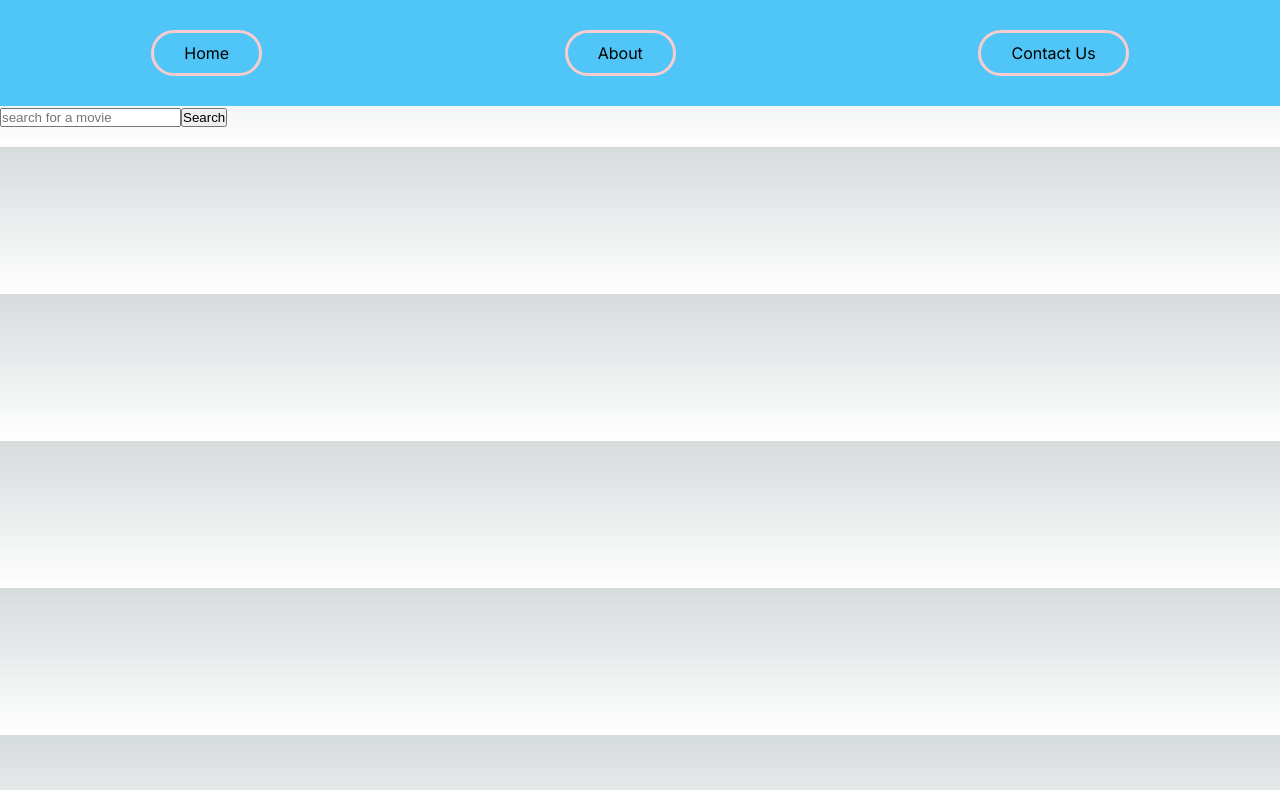
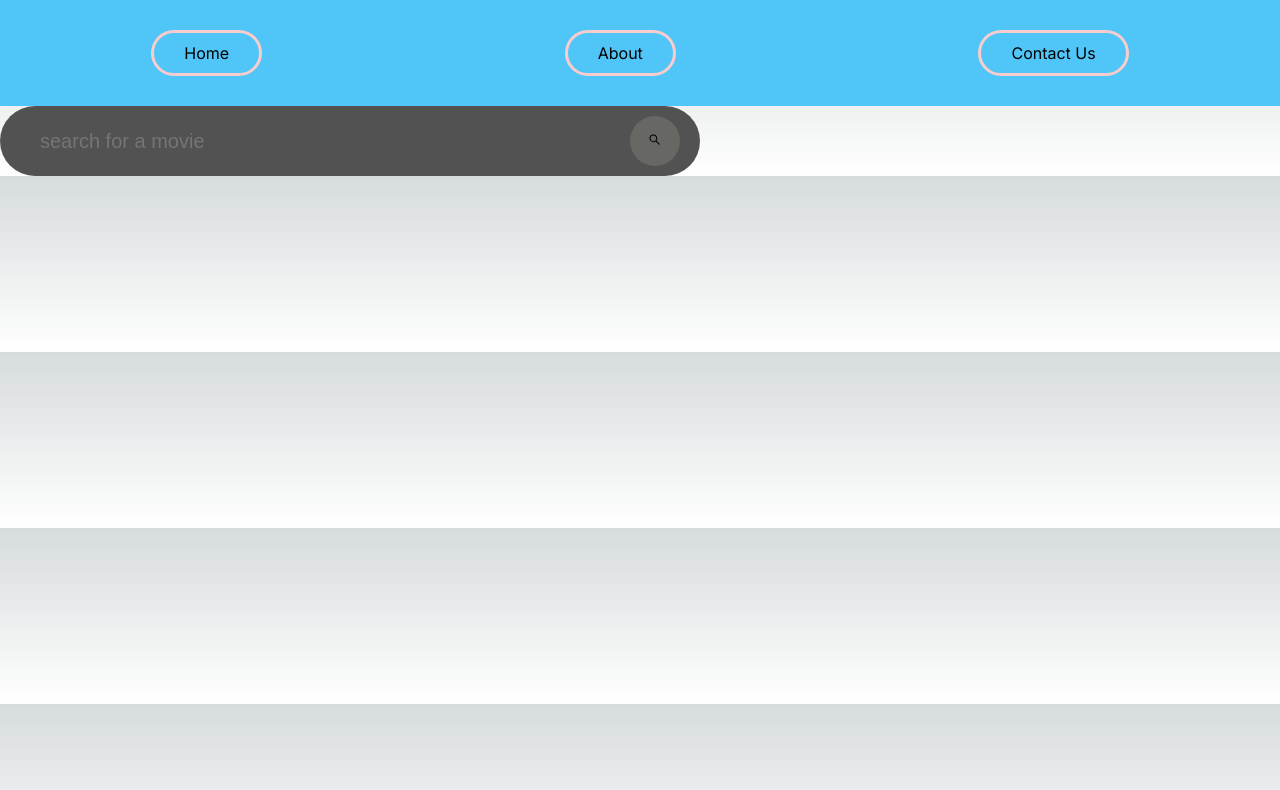
Before and after one commit to Simon210805/movie-website, a Next.js app in the folder movie-website/: page /search in a window 1280 px wide. Shown: the top 790 px of the page. Built offline with nearby package versions, Linux system fonts and the light colour scheme.

Commit message:
all files

```diff
--- a/movie-website/app/components/nav-bar.js
+++ b/movie-website/app/components/nav-bar.js
@@ -3,15 +3,17 @@ import style from "../style.module.css"
 export default function NavBar() {
     return (<div>
         <div className={style.nav}>
-<div>
-<Link href='/'>Home</Link>
-</div>
-<div>
-<Link href='/about'>About</Link>
-</div>
-<div>
-  <Link href='/contact'>Contact Us</Link>
-</div>
+<Link href='/'>
+        <div>Home</div>
+</Link>
+
+<Link href='/about'>
+        <div>About</div>
+        </Link>
+  <Link href='/contact'>
+        <div>Contact Us</div>
+        </Link>
+
 </div>
         </div>);
 }
--- a/movie-website/app/data/movies.json
+++ b/movie-website/app/data/movies.json
@@ -18,5 +18,9 @@
 {"Title":"Run On","Year":"2020–2021","Rated":"TV-MA","Released":"16 Dec 2020","Runtime":"47S min","Genre":"Drama, Romance","Director":"N/A","Writer":"N/A","Actors":"Si-wan Yim, Shin Se-Kyung, Sooyoung Choi","Plot":"Veering off course from his preset path, a track star follows his own pace and heart for the first time after a film translator steps into his life","Language":"Korean","Country":"South Korea","Awards":"N/A","Poster":"https://m.media-amazon.com/images/M/MV5BY2MwNGRhODMtYzcyZC00ODJmLWFhOTYtYWI1YjM4OTczNGRhXkEyXkFqcGdeQXVyNDY5MjMyNTg@._V1_SX300.jpg","Ratings":[{"Source":"Internet Movie Database","Value":"7.4/10"}],"Metascore":"N/A","imdbRating":"7.4","imdbVotes":"4,522","imdbID":"tt13271834","Type":"series","totalSeasons":"1","Response":"True"},
 {"Title":"Home Alone","Year":"1990","Rated":"PG","Released":"16 Nov 1990","Runtime":"103 min","Genre":"Comedy, Family","Director":"Chris Columbus","Writer":"John Hughes","Actors":"Macaulay Culkin, Joe Pesci, Daniel Stern","Plot":"An eight-year-old troublemaker, mistakenly left home alone, must defend his home against a pair of burglars on Christmas eve.","Language":"English","Country":"United States","Awards":"Nominated for 2 Oscars. 11 wins & 6 nominations total","Poster":"https://m.media-amazon.com/images/M/MV5BMzFkM2YwOTQtYzk2Mi00N2VlLWE3NTItN2YwNDg1YmY0ZDNmXkEyXkFqcGdeQXVyMTMxODk2OTU@._V1_SX300.jpg","Ratings":[{"Source":"Internet Movie Database","Value":"7.7/10"},{"Source":"Rotten Tomatoes","Value":"66%"},{"Source":"Metacritic","Value":"63/100"}],"Metascore":"63","imdbRating":"7.7","imdbVotes":"613,483","imdbID":"tt0099785","Type":"movie","DVD":"01 Mar 2013","BoxOffice":"$285,761,243","Production":"N/A","Website":"N/A","Response":"True"},
 
-{"Title":"Troll","Year":"2022","Rated":"TV-14","Released":"01 Dec 2022","Runtime":"101 min","Genre":"Action, Adventure, Drama","Director":"Roar Uthaug","Writer":"Espen Aukan, Roar Uthaug","Actors":"Ine Marie Wilmann, Kim Falck, Mads Sjøgård Pettersen","Plot":"Deep in the Dovre mountain, something gigantic wakes up after a thousand years in captivity. The creature destroys everything in its path and quickly approaches Oslo.","Language":"Norwegian, English","Country":"Norway","Awards":"1 win","Poster":"https://m.media-amazon.com/images/M/MV5BOWQzMDc5OTMtMjFiMy00M2I3LWIyZWMtODM4NTRhMGI2ZTRkXkEyXkFqcGdeQXVyNDAxNzcyNw@@._V1_SX300.jpg","Ratings":[{"Source":"Internet Movie Database","Value":"5.8/10"},{"Source":"Rotten Tomatoes","Value":"89%"},{"Source":"Metacritic","Value":"62/100"}],"Metascore":"62","imdbRating":"5.8","imdbVotes":"46,611","imdbID":"tt11116912","Type":"movie","DVD":"01 Dec 2022","BoxOffice":"N/A","Production":"N/A","Website":"N/A","Response":"True"}
+{"Title":"Troll","Year":"2022","Rated":"TV-14","Released":"01 Dec 2022","Runtime":"101 min","Genre":"Action, Adventure, Drama","Director":"Roar Uthaug","Writer":"Espen Aukan, Roar Uthaug","Actors":"Ine Marie Wilmann, Kim Falck, Mads Sjøgård Pettersen","Plot":"Deep in the Dovre mountain, something gigantic wakes up after a thousand years in captivity. The creature destroys everything in its path and quickly approaches Oslo.","Language":"Norwegian, English","Country":"Norway","Awards":"1 win","Poster":"https://m.media-amazon.com/images/M/MV5BOWQzMDc5OTMtMjFiMy00M2I3LWIyZWMtODM4NTRhMGI2ZTRkXkEyXkFqcGdeQXVyNDAxNzcyNw@@._V1_SX300.jpg","Ratings":[{"Source":"Internet Movie Database","Value":"5.8/10"},{"Source":"Rotten Tomatoes","Value":"89%"},{"Source":"Metacritic","Value":"62/100"}],"Metascore":"62","imdbRating":"5.8","imdbVotes":"46,611","imdbID":"tt11116912","Type":"movie","DVD":"01 Dec 2022","BoxOffice":"N/A","Production":"N/A","Website":"N/A","Response":"True"},
+
+{"Title":"The Bat Man of Shanghai","Year":"2012","Rated":"N/A","Released":"14 Jul 2012","Runtime":"1 min","Genre":"Animation, Short","Director":"N/A","Writer":"N/A","Actors":"Kirk Thornton, Stephanie Sheh, Lei Yin","Plot":"A re-imagining of the DC Comics character, as he fights crime in 1930 Shanghai.","Language":"English","Country":"United States, China","Awards":"N/A","Poster":"https://m.media-amazon.com/images/M/MV5BZjY3MThlODgtODVhMS00MmM1LWE2NmEtNjQ1NGQyNjQxZDFkXkEyXkFqcGdeQXVyMTEyNzgwMDUw._V1_SX300.jpg","Ratings":[{"Source":"Internet Movie Database","Value":"7.5/10"}],"Metascore":"N/A","imdbRating":"7.5","imdbVotes":"293","imdbID":"tt2273962","Type":"series","totalSeasons":"1","Response":"True"}
+
+
 ]
--- a/movie-website/app/globals.css
+++ b/movie-website/app/globals.css
@@ -10,28 +10,28 @@
   --background-end-rgb: 255, 255, 255;
 
   --primary-glow: conic-gradient(
-    from 180deg at 50% 50%,
+    /* from 180deg at 50% 50%,
     #16abff33 0deg,
     #0885ff33 55deg,
     #54d6ff33 120deg,
     #0071ff33 160deg,
-    transparent 360deg
+    transparent 360deg */
   );
-  --secondary-glow: radial-gradient(
+  /* --secondary-glow: radial-gradient(
     rgba(255, 255, 255, 1),
     rgba(255, 255, 255, 0)
-  );
+  ); */
 
   --tile-start-rgb: 239, 245, 249;
   --tile-end-rgb: 228, 232, 233;
-  --tile-border: conic-gradient(
-    #00000080,
+   --tile-border: conic-gradient(
+    /* #00000080,
     #00000040,
     #00000030,
     #00000020,
     #00000010,
     #00000010,
-    #00000080
+    #00000080 */
   );
 
   --callout-rgb: 238, 240, 241;
@@ -45,25 +45,25 @@
     --foreground-rgb: 255, 255, 255;
     --background-start-rgb: 0, 0, 0;
     --background-end-rgb: 0, 0, 0;
-
-    --primary-glow: radial-gradient(rgba(1, 65, 255, 0.4), rgba(1, 65, 255, 0));
+/*
+    --primary-glow: radial-gradient(rgba(1, 65, 255, 0.4), rgba(1, 65, 255, 0)); */
     --secondary-glow: linear-gradient(
       to bottom right,
+      /* rgba(1, 65, 255, 0),
       rgba(1, 65, 255, 0),
-      rgba(1, 65, 255, 0),
-      rgba(1, 65, 255, 0.3)
+      rgba(1, 65, 255, 0.3) */
     );
 
     --tile-start-rgb: 2, 13, 46;
     --tile-end-rgb: 2, 5, 19;
     --tile-border: conic-gradient(
-      #ffffff80,
+      /* #ffffff80,
       #ffffff40,
       #ffffff30,
       #ffffff20,
       #ffffff10,
       #ffffff10,
-      #ffffff80
+      #ffffff80 */
     );
 
     --callout-rgb: 20, 20, 20;
--- a/movie-website/app/page.js
+++ b/movie-website/app/page.js
@@ -10,6 +10,7 @@ export default function HOME({params}) {
     return <Movie movie={movie} key={movie.Title}/>
   })
     return <div>
+
         <SearchMovie />
       <div className={style.movieList}>  {movieList}</div>
         </div>
--- a/movie-website/app/search/page.js
+++ b/movie-website/app/search/page.js
@@ -1,11 +1,12 @@
 "use client";
 import { useState } from "react";
 import { Movie } from "../components/movie";
-
+  import {AiOutlineSearch} from 'react-icons/ai'
+  import style from "../style.module.css"
 export default function Search() {
   const [state, setState] = useState("");
 
-  console.log("state", state);
+
 
   // Function
   const searchMovie = async (event) => {
@@ -20,7 +21,7 @@ export default function Search() {
     const convertedMovieTitle = searchTitle.replace(/ /g, "+");
 
     const getMovieFromAPI = await fetch(
-      `http://www.omdbapi.com/?t=${convertedMovieTitle}&apikey=95282d64`
+      `http://www.omdbapi.com/?t=${convertedMovieTitle}&apikey=${process.env.MOVIE_API_KEY}`
     );
 
     const movieJson = await getMovieFromAPI.json();
@@ -30,6 +31,7 @@ export default function Search() {
 
   return (
     <div>
+    <div className={style.container}>
       <form onSubmit={searchMovie}>
         <input
           type="text"
@@ -37,10 +39,13 @@ export default function Search() {
           id="movieTitle"
           placeholder="search for a movie"
         />
-        <button type="submit">Search</button>
+        <button type="submit">
+        <AiOutlineSearch/>
+        </button>
       </form>
       {state ? <Movie movie={state} /> : undefined}
-      <br />
+
+      </div>
     </div>
   );
 }
--- a/movie-website/app/style.module.css
+++ b/movie-website/app/style.module.css
@@ -30,3 +30,43 @@
     text-align: start;
 flex-wrap: wrap;
 }
+/* .container{
+background-color:rgb(82, 77, 77);
+display: flex;
+text-align: center;
+justify-content: center;
+backdrop-filter: blur(4p) saturate(180%);
+} */
+.container{
+    justify-content: center;
+}
+ .container form{
+    background:  rgb(83, 82, 82);
+    width: 100%;
+    max-width: 700px;
+    display: flex;
+text-align: center;
+border-radius: 60px;
+padding: 10px 20px;
+}
+.container input{
+    background: transparent;
+    flex: 1;
+    border: 0;
+    outline: none;
+    padding: 10px 20px;
+    border-radius: 50%;
+    font-size: 20px;
+    color: beige;
+}
+.container button img{
+    width: 55px;
+}
+.container button {
+    border: 0;
+    border-radius: 50%;
+    width: 50px;
+    height: 50px;
+    background:  rgb(103, 103, 100);
+    cursor: pointer;
+}
```
Also changed, not shown: movie-website/app/about/[movieTitle]/page.js (deleted, +0 -17 lines), movie-website/app/about/page.js (added, +15 -0 lines), movie-website/app/mefeteni/page.js (deleted, +0 -18 lines).
